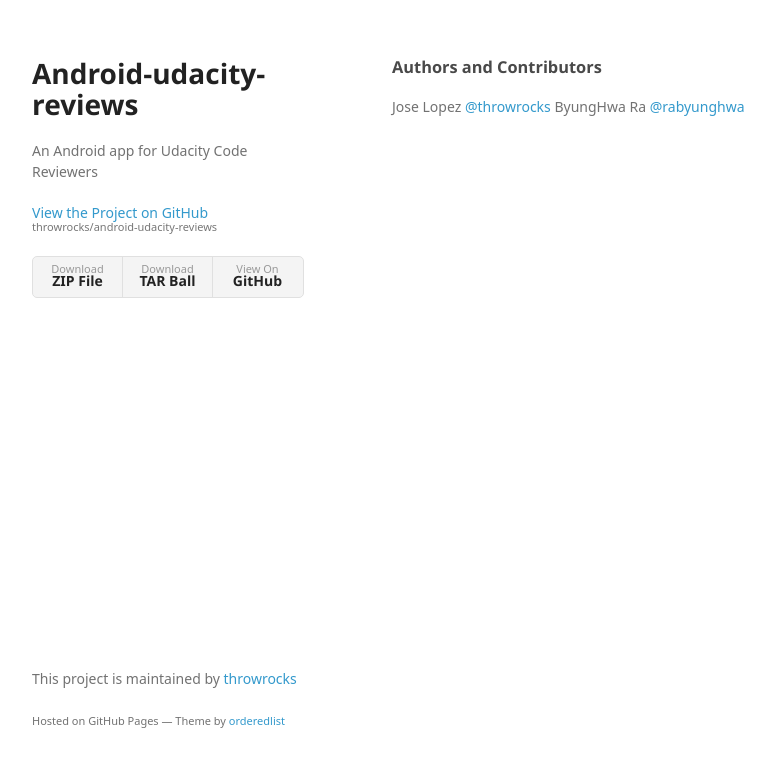
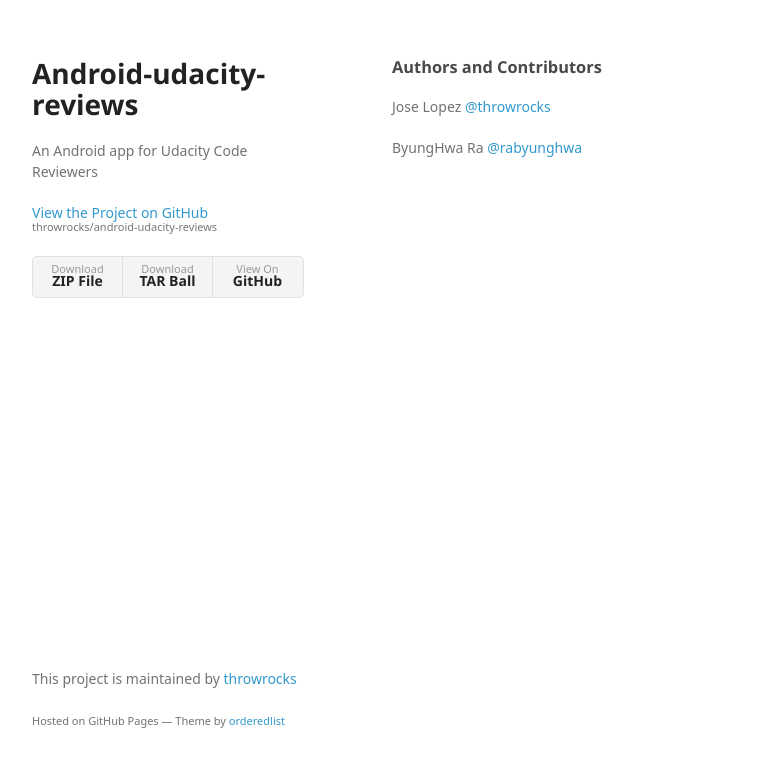
Before and after one commit to throwrocks/android-udacity-reviews, a plain HTML site: page index.html in a window 1280 px wide. Shown: the whole page, without its empty margins (178-953 px from the left). Drawn offline with Linux system fonts and the light colour scheme; a web font is replaced by a local one.

Commit message:
Update index.html

```diff
--- a/index.html
+++ b/index.html
@@ -31,8 +31,8 @@
         <h3>
 <a id="authors-and-contributors" class="anchor" href="#authors-and-contributors" aria-hidden="true"><span aria-hidden="true" class="octicon octicon-link"></span></a>Authors and Contributors</h3>
 
-<p>Jose Lopez <a href="https://github.com/rabyunghwa">@throwrocks</a>
-ByungHwa Ra <a href="https://github.com/rabyunghwa">@rabyunghwa</a></p>
+<p>Jose Lopez <a href="https://github.com/rabyunghwa">@throwrocks</a></p>
+<p></p>ByungHwa Ra <a href="https://github.com/rabyunghwa">@rabyunghwa</a></p>
       </section>
       <footer>
         <p>This project is maintained by <a href="https://github.com/throwrocks">throwrocks</a></p>
```
